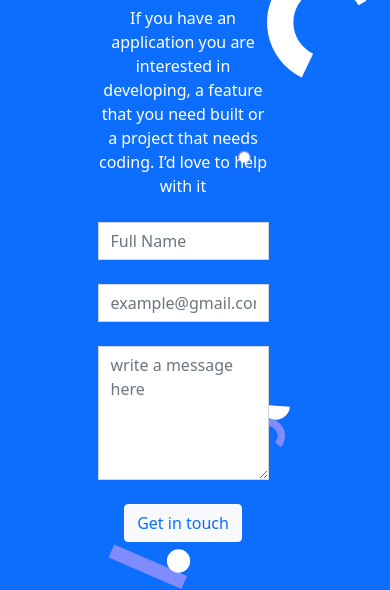
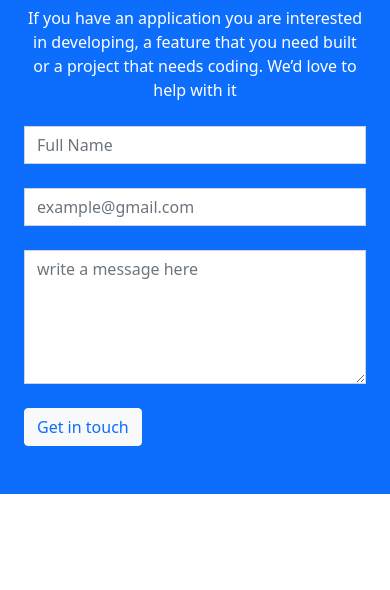
Before and after one commit to abdulhamiid/bootstrap, a plain HTML site: page index.html in a window 390 px wide. Shown: the part 538-1128 px from the top of the page. After the commit the page ends 1032 px from the top, so only its background shows below. Drawn offline with nearby package versions, Linux system fonts and the light colour scheme.

Commit message:
Adjust the footer responsiveness

```diff
--- a/index.html
+++ b/index.html
@@ -69,20 +69,17 @@
 
   <!-- footer -->
   <footer class="container-fluid bg-primary text-white">
-    <div class="row back">
-      <div class="col-md-1 col-lg-2"></div>
-      <div class="col-12 col-sm-12 col-md-10 col-lg-8 text-center">
-        <div class="w-50 py-5 text-center mx-auto">
+      <div class=" container col-lg-4 col-md-6 col-sm-10 text-center">
+        <div class="py-5 text-center mx-auto">
           <header>
             <h2 class="h2">Contact me</h2>
           </header>
           <p class="contact__text my-4">
             If you have an application you are interested in developing, a feature
-            that you need built or a project that needs coding. I’d love to help
+            that you need built or a project that needs coding. We’d love to help
             with it
           </p>
-          <form action="https://formspree.io/f/mdobpebd"
-                method="post">
+          <form action="https://formspree.io/f/mdobpebd" method="post">
             <div class="mb-4">
               <input type="text" class="form-control rounded-0" id="name" name="name" maxlength="30"
               placeholder="Full Name"
@@ -97,18 +94,11 @@
               placeholder="write a message here"
               required></textarea>
             </div>
-              <button type="submit" class="btn btn-light text-primary"> Get in touch</button>
+            <button type="submit" class="btn btn-light text-primary d-flex me-auto ms-lg-auto"> Get in touch</button>
           </form>
         </div>
     </div>
-      <div class="col-md-1 col-lg-2"></div>
-    </div>
   </footer>
-  <!-- footer -->
-
-
-
-
   <script src="https://cdn.jsdelivr.net/npm/bootstrap@5.0.2/dist/js/bootstrap.bundle.min.js" integrity="sha384-MrcW6ZMFYlzcLA8Nl+NtUVF0sA7MsXsP1UyJoMp4YLEuNSfAP+JcXn/tWtIaxVXM" crossorigin="anonymous"></script>
 </body>
 </html>
```
Lines whose indentation alone changed are shown as unchanged.
